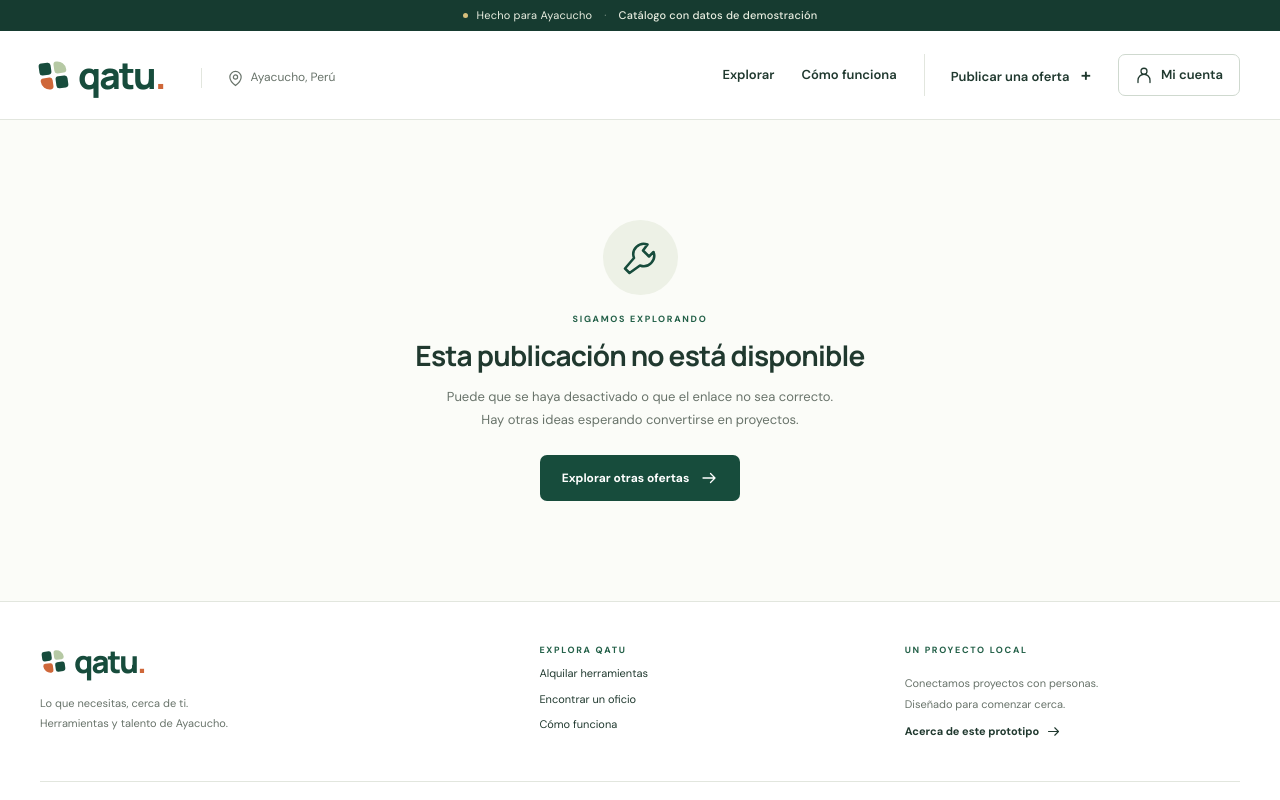
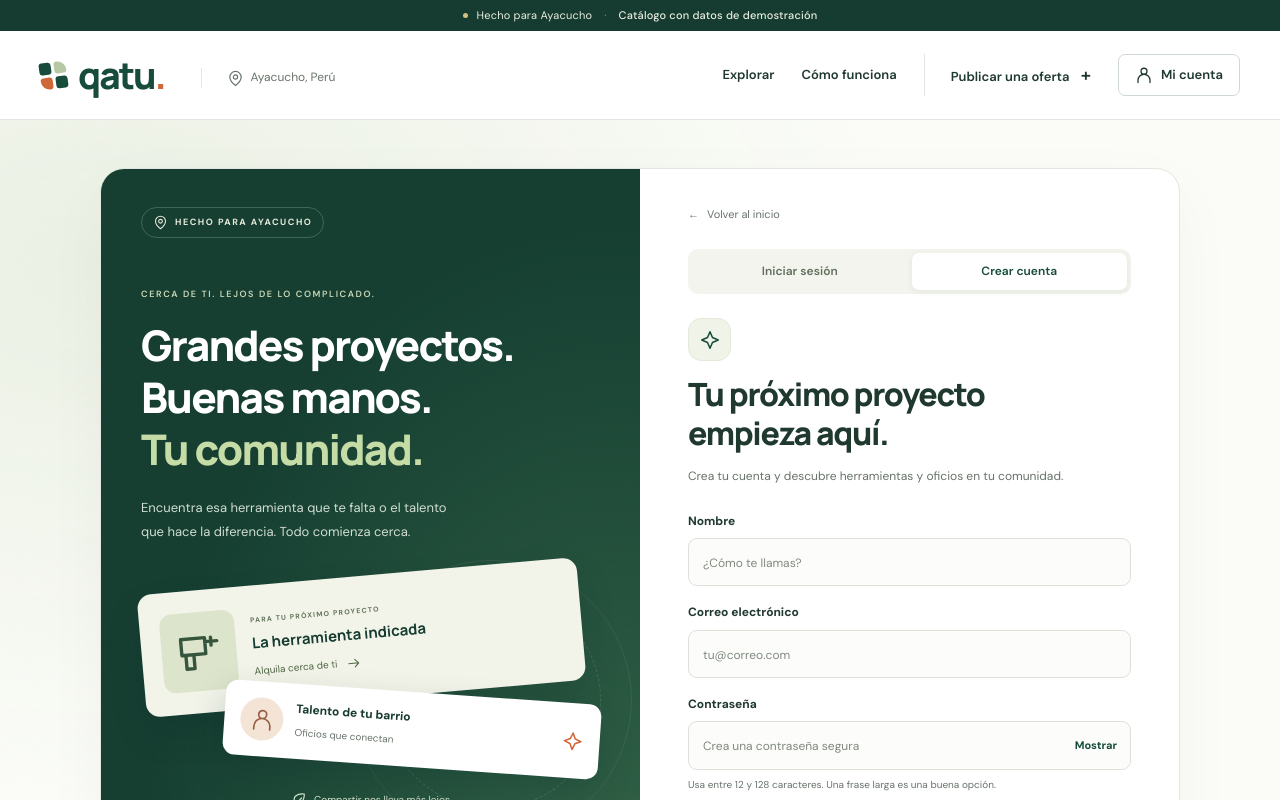
Before and after one commit to seeb-fault/Qatu-Ayacucho, a Next.js app in the folder frontend/: page /registro in a window 1280 px wide. Before the commit this address had no page. Shown: the top 800 px of the page. Built offline with nearby package versions, Linux system fonts and the light colour scheme.

Commit message:
feat(rutas): habilitar frontend/src/app/registro

```diff
--- /dev/null
+++ b/frontend/src/app/registro/page.tsx
@@ -0,0 +1,5 @@
+import Acceso from '@/components/usuarios/Acceso';
+
+export const metadata = { title: 'Crear cuenta' };
+
+export default function RegistroPage() { return <Acceso registro/>; }
```
